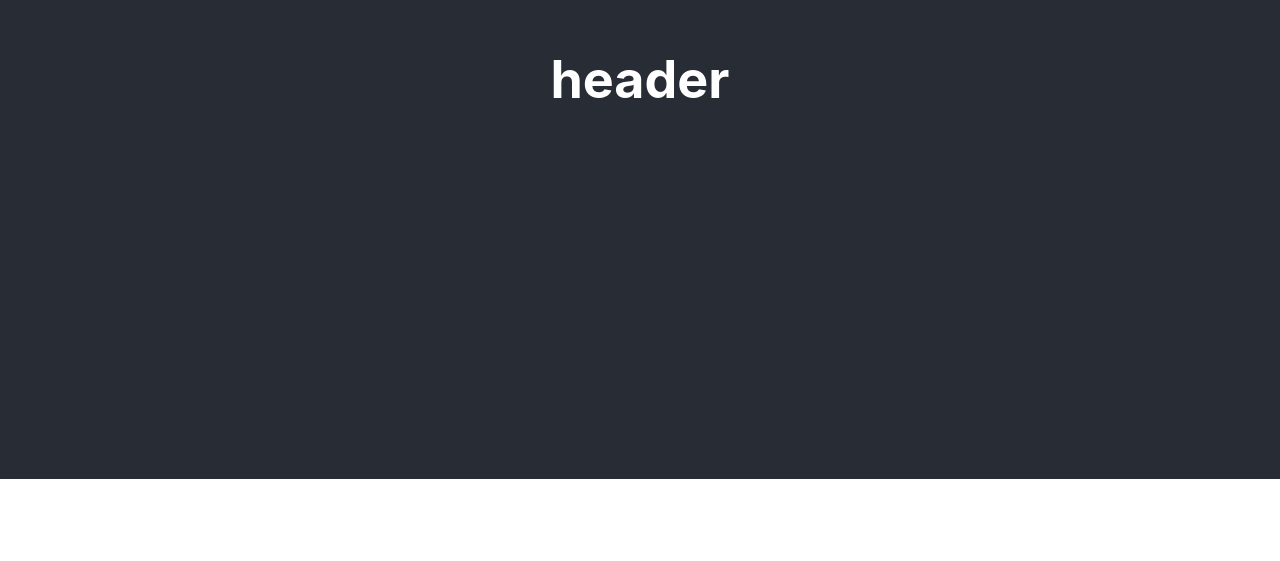
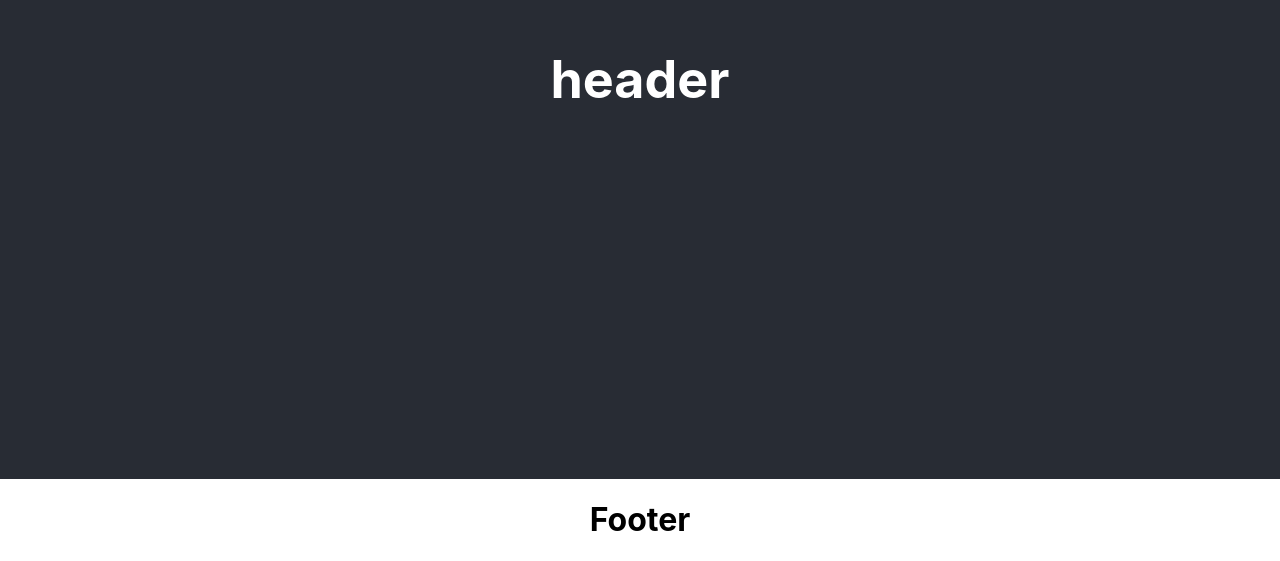
Before and after one commit to Fabgraph/projetgit, a React (Create React App) app: page / in a window 1280 px wide. Shown: the part 321-882 px from the top of the page. Before the commit the page ends 800 px from the top, so only its background shows below. Built offline with nearby package versions, Linux system fonts and the light colour scheme.

Commit message:
Ajout du componant Footer

```diff
--- a/src/App.js
+++ b/src/App.js
@@ -1,6 +1,7 @@
 
 import './App.css';
 import Header from './componants/Header';
+import Footer from './componants/Footer';
 
 function App() {
   return (
@@ -8,6 +9,8 @@ function App() {
       <header className="App-header">
         <Header/>
       </header>
+
+      <Footer/>
     </div>
   );
 }
--- /dev/null
+++ b/src/componants/Footer.js
@@ -0,0 +1,13 @@
+import React from "react";
+
+const Footer = () => {
+    return(
+        <div>
+            <footer>
+                <h1>Footer</h1>
+            </footer>
+        </div>
+    )
+}
+
+export default Footer
--- a/src/componants/Header.js
+++ b/src/componants/Header.js
@@ -3,7 +3,9 @@ import React from "react";
 const Header = () => {
     return(
         <div>
-            <h1>header</h1>
+            <header>
+                <h1>header</h1>
+            </header>
         </div>
     )
 }
```
Also changed, not shown: 1 other file (tests, documents, lock files or other folders).
